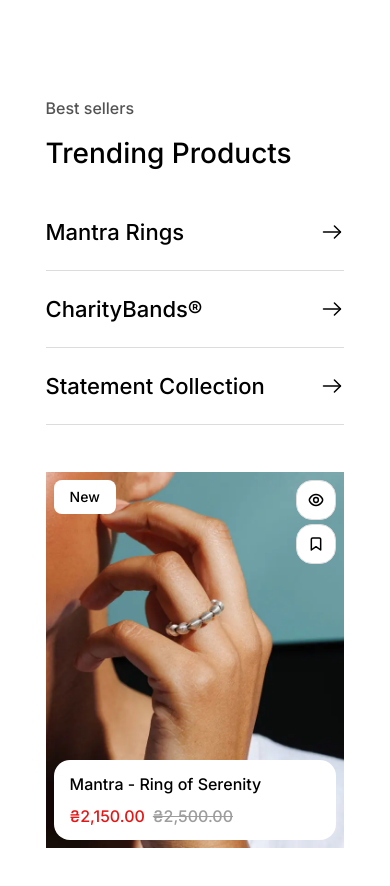
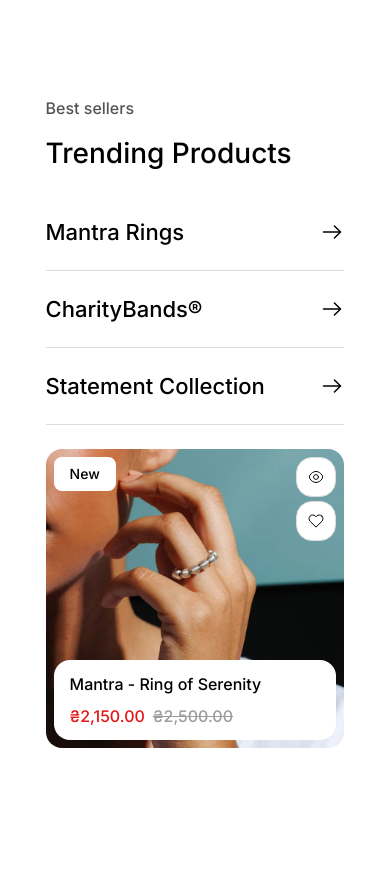
Before and after one commit to RomanZakrenychnyi/test_UTD-eCommerce, a website: page index.html in a window 390 px wide. After the commit the page ends 844 px from the top, so only its background shows below. Drawn offline with Linux system fonts and the light colour scheme.

Commit message:
clean unused code

```diff
--- a/index.html
+++ b/index.html
@@ -124,6 +124,9 @@
         </div>
 
         <div class="product-card">
+
+    <a href="/product-page-link-dynamic" class="product-card__main-link">
+
         <picture>
             <source
               media="(max-width: 420px)"
@@ -151,12 +154,22 @@
         </picture>
 
         <div class="product-card__wrapper">
+
+            <div class="product-card__info product-card__info--overlay">
+              <span class="product-card__name">Butterfly - Hope And Rebirth</span>
+              <div class="product-card__price">
+                <span class="product-card__price-current">₴1,424.00</span>
+                <span class="product-card__price-old">₴1,424.00</span>
+              </div>
+            </div>
+
+        </div>
+    </a>
+
     <div class="product-card__top-elements">
         <div class="product-card__tags">
             <span class="product-card__tag">New</span>
-                <span class="product-card__tag product-card__tag--sale"
-                  >Sale</span
-                >
+            <span class="product-card__tag product-card__tag--sale">Sale</span>
         </div>
 
         <div class="product-card__actions">
@@ -164,48 +177,26 @@
                 class="product-card__action-btn product-card__action-btn--wishlist js-wishlist-toggle"
                 aria-label="Add to wishlist"
             >
-                  <!-- <svg class="product-card__action-icon">
-                    <use href="./img/heart.svg"></use>
-                  </svg> -->
-                  <picture>
-                    <source media="(max-width: 991px)" srcset="/img/flag.svg" />
                 <img
                     src="./img/heart.svg"
                     alt="Add to wishlist"
                     class="product-card__action-icon js-wishlist-icon"
                 />
-                  </picture>
             </button>
 
             <button
                 class="product-card__action-btn product-card__action-btn--quickview js-quickview-open"
                 aria-label="Quick view"
             >
-                  <picture>
-                    <source
-                      media="(max-width: 991px)"
-                      srcset="/img/eye_mob.svg"
-                    />
                 <img
                     src="./img/eye.svg"
-                      alt="Іконка дії"
+                    alt="Quick view icon"
                     class="product-card__action-icon"
                 />
-                  </picture>
             </button>
         </div>
     </div>
 
-            <div class="product-card__info product-card__info--overlay">
-              <span class="product-card__name"
-                >Butterfly - Hope And Rebirth</span
-              >
-              <div class="product-card__price">
-                <span class="product-card__price-current">₴1,424.00</span>
-                <span class="product-card__price-old">₴1,424.00</span>
-              </div>
-            </div>
-          </div>
 </div>
       </div>
     </div>
--- a/scss/blocks/_main.scss
+++ b/scss/blocks/_main.scss
@@ -7,7 +7,7 @@
   justify-content: space-between;
   align-items: center;
   gap: 16px;
-  height: 816px;
+  height: auto;
 }
 
 .collection-list {
@@ -19,10 +19,9 @@
     font-size: 28px;
     line-height: 34px;
     color: #9d9d9d;
-
     border-bottom: 1px solid #dcdcdc;
     &--active {
-      color: #000000;
+      color: #000;
     }
   }
   &__arrow-icon {
@@ -51,11 +50,28 @@
 
 .product-card {
   position: relative;
-  padding: 16px;
+  padding: 0;
   width: 100%;
-  height: 100%;
+  height: auto;
   flex-basis: 50%;
   border-radius: 16px;
+  &::before {
+    content: "";
+    display: block;
+    padding-top: 100%;
+  }
+  &__main-link {
+    position: absolute;
+    top: 0;
+    left: 0;
+    width: 100%;
+    height: 100%;
+    border-radius: 16px;
+    overflow: hidden;
+    z-index: 1;
+    text-decoration: none;
+    color: inherit;
+  }
   &__image {
     position: absolute;
     top: 0;
@@ -65,34 +81,38 @@
     object-fit: cover;
     z-index: -1;
   }
+  &__top-elements {
+    position: absolute;
+    top: 16px;
+    left: 16px;
+    right: 16px;
+    display: flex;
+    align-items: flex-start;
+    justify-content: space-between;
+    z-index: 2;
+  }
   &__wrapper {
     display: flex;
     flex-direction: column;
+    justify-content: flex-end;
+    height: 100%;
+    padding: 16px;
+  }
+  &__info {
+    padding-inline: 32px;
+    padding-block: 24px;
+    width: 100%;
+    display: flex;
+    align-items: center;
     justify-content: space-between;
-    height: 100%;
-  }
-  &__top-elements {
-    display: flex;
-    align-items: flex-start;
-    justify-content: space-between;
+    background-color: #fff;
+    border-radius: 16px;
   }
   &__tags {
     display: flex;
     flex-direction: column;
     gap: 4px;
-  }
-  &__tag {
-    padding-inline: 16px;
-    padding-block: 8px;
-
-    font-size: 14px;
-    line-height: 18px;
-    background-color: #ffffff;
-    border-radius: 8px;
-    &--sale {
-      color: #ffffff;
-      background-color: #e41616;
-    }
+    z-index: 3;
   }
   &__actions {
     display: flex;
@@ -100,6 +120,19 @@
     align-items: center;
     justify-content: center;
     gap: 8px;
+    z-index: 3;
+  }
+  &__tag {
+    padding-inline: 16px;
+    padding-block: 8px;
+    font-size: 14px;
+    line-height: 18px;
+    background-color: #fff;
+    border-radius: 8px;
+    &--sale {
+      color: #fff;
+      background-color: #e41616;
+    }
   }
   &__action-btn {
     display: flex;
@@ -107,25 +140,13 @@
     justify-content: center;
     width: 48px;
     height: 48px;
-    background-color: #ffffff;
+    background-color: #fff;
     border-radius: 16px;
     border: 1px solid #dcdcdc;
   }
   &__action-icon {
     width: 24px;
     height: 24px;
-  }
-  &__info {
-    padding-inline: 32px;
-    padding-block: 24px;
-
-    width: 100%;
-    display: flex;
-    align-items: center;
-    justify-content: space-between;
-
-    background-color: #ffffff;
-    border-radius: 16px;
   }
   &__name {
     display: inline-block;
@@ -138,7 +159,6 @@
     gap: 8px;
     font-size: 16px;
     line-height: 24px;
-
     &-current {
       color: #e41616;
     }
@@ -155,7 +175,7 @@
     gap: 24px;
   }
   .best-sellers {
-    padding-inline: 0px;
+    padding-inline: 0;
     flex-basis: auto;
     &__title {
       margin-bottom: 24px;
@@ -164,13 +184,24 @@
     }
   }
   .collection-list__link {
-    padding-inline: 0px;
+    padding-inline: 0;
     font-size: 22px;
     line-height: 28px;
-    color: #000000;
+    color: #000;
   }
   .product-card {
-    padding: 8px;
+    padding: 0;
+    &::before {
+      padding-top: 100%;
+    }
+    &__wrapper {
+      padding: 8px;
+    }
+    &__top-elements {
+      top: 8px;
+      left: 8px;
+      right: 8px;
+    }
     &__actions {
       flex-direction: column-reverse;
       gap: 4px;
@@ -188,10 +219,8 @@
       height: 40px;
     }
     &__action-icon {
-    width: 16px;
-    height: 16px;
-  }
+      width: 16px;
+      height: 16px;
+    }
   }
 }
-
-// @include mixin.fluid-prop(top, -116px, -140px, 360px, 1920px);
```
Also changed, not shown: css/style.css, 1 other file. Lines whose indentation alone changed are shown as unchanged.
